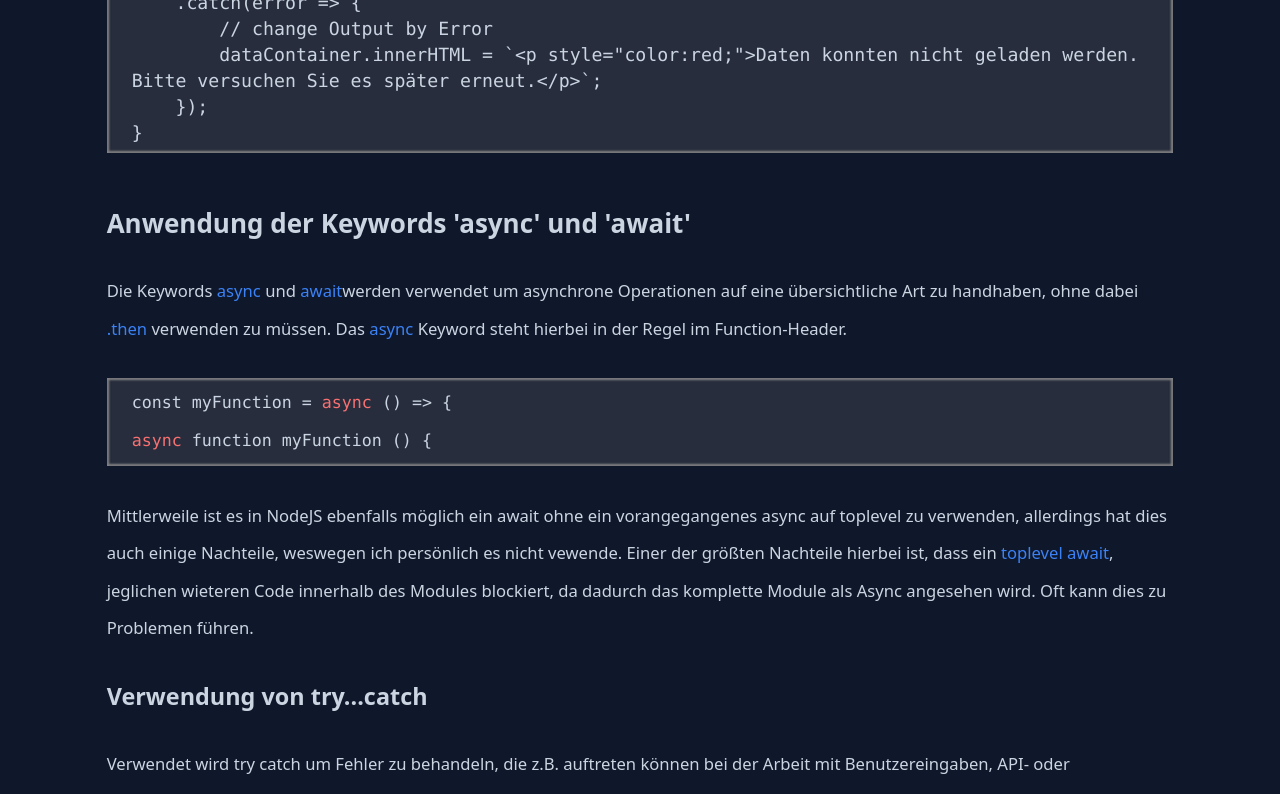
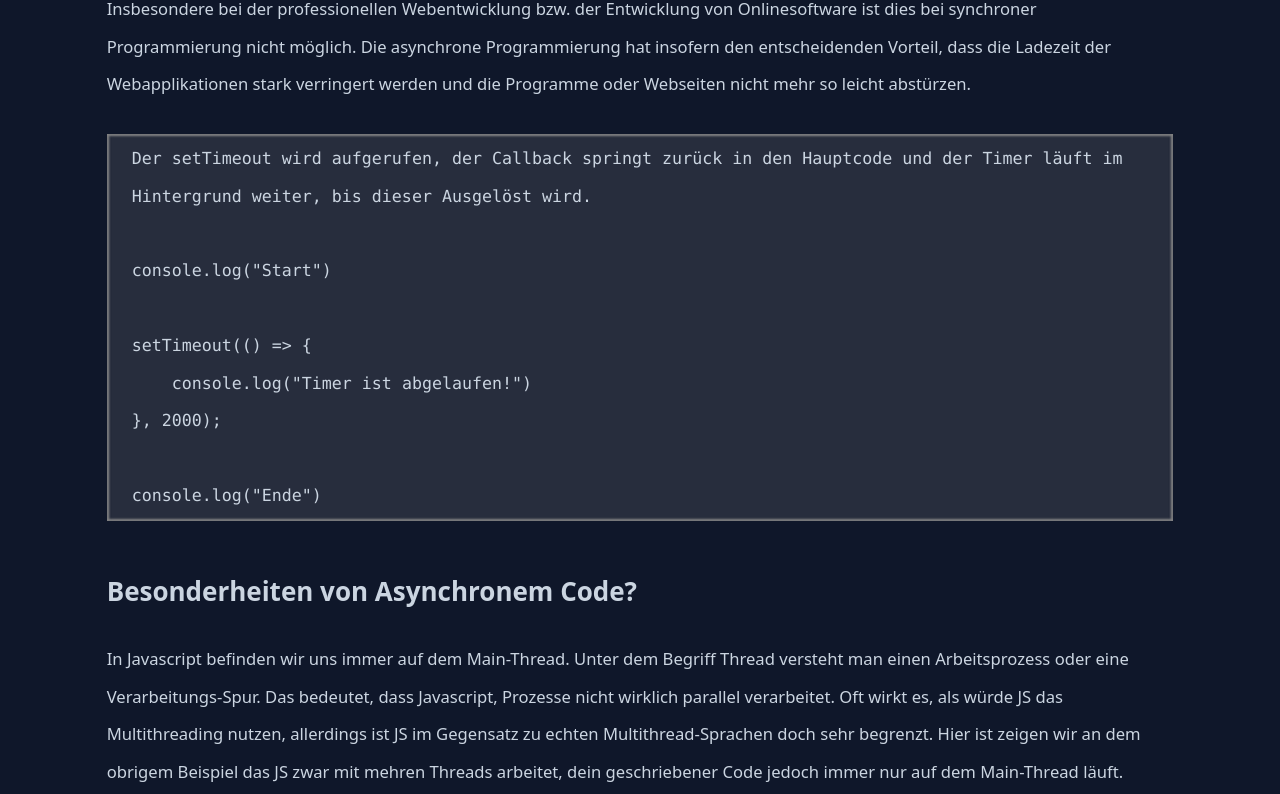
Before and after one commit to MartinKruess/webDevCollecion, a React (Vite) app: page /dom/async in a window 1280 px wide. Shown: the part 780-1574 px from the top of the page. Built offline with nearby package versions, Linux system fonts and the light colour scheme.

Commit message:
error by refactoring on git

```diff
--- a/src/comps/dom/async.jsx
+++ b/src/comps/dom/async.jsx
@@ -10,6 +10,11 @@ export const Async = () => {
         Synchoner und Asynchroner Code (Promise, .then, .try, .catch mit und
         ohne async)
       </h2>
+      <AsyncStart />
+      <AsyncSpecial />
+      <h3 className="font-extrabold text-xl">
+        Wie wird .then, .try, .catch angewendet?
+      </h3>
       <p>
         <span className={highlights.errorCode}>Text folgt in Kürze...</span>
       </p>
```
